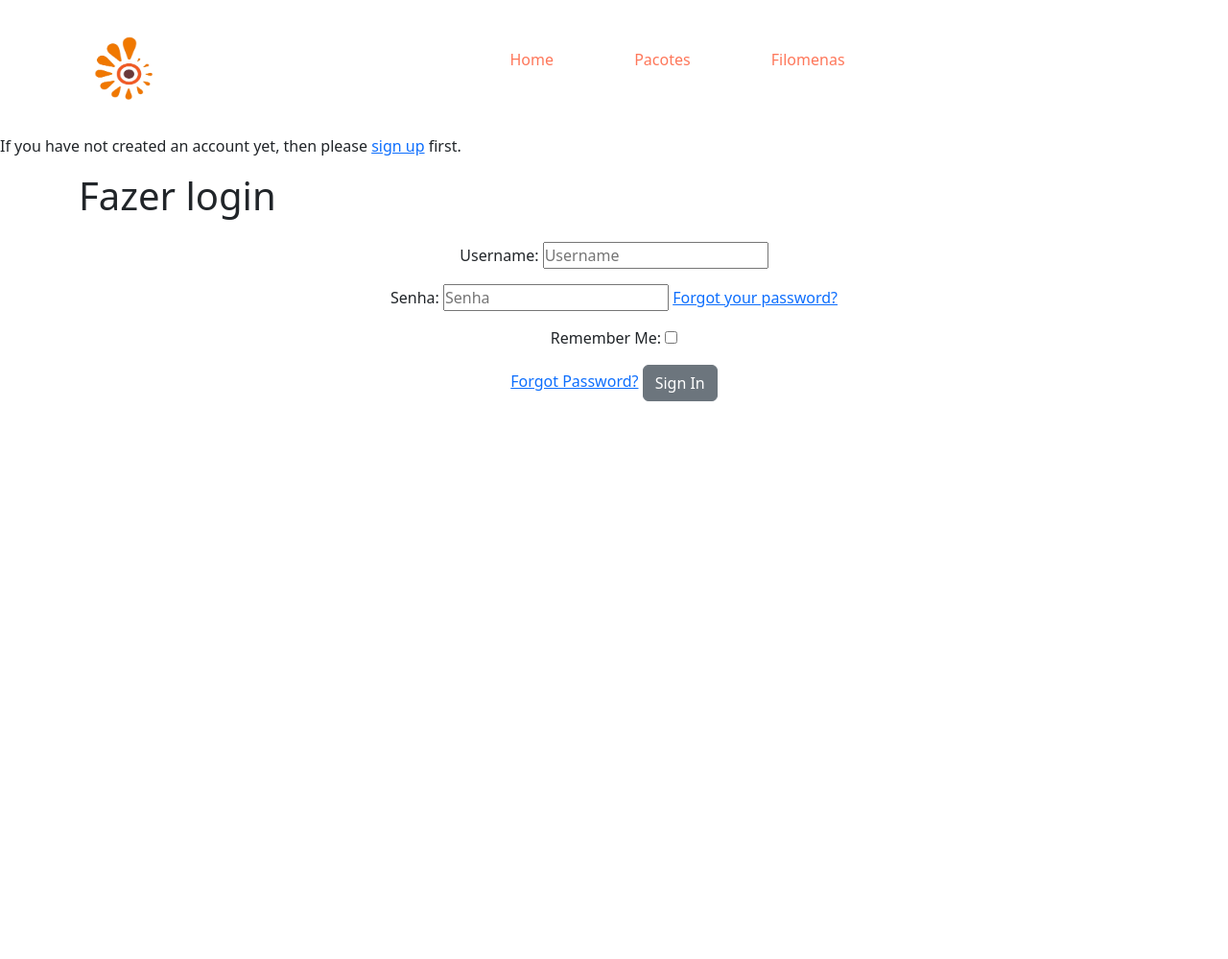
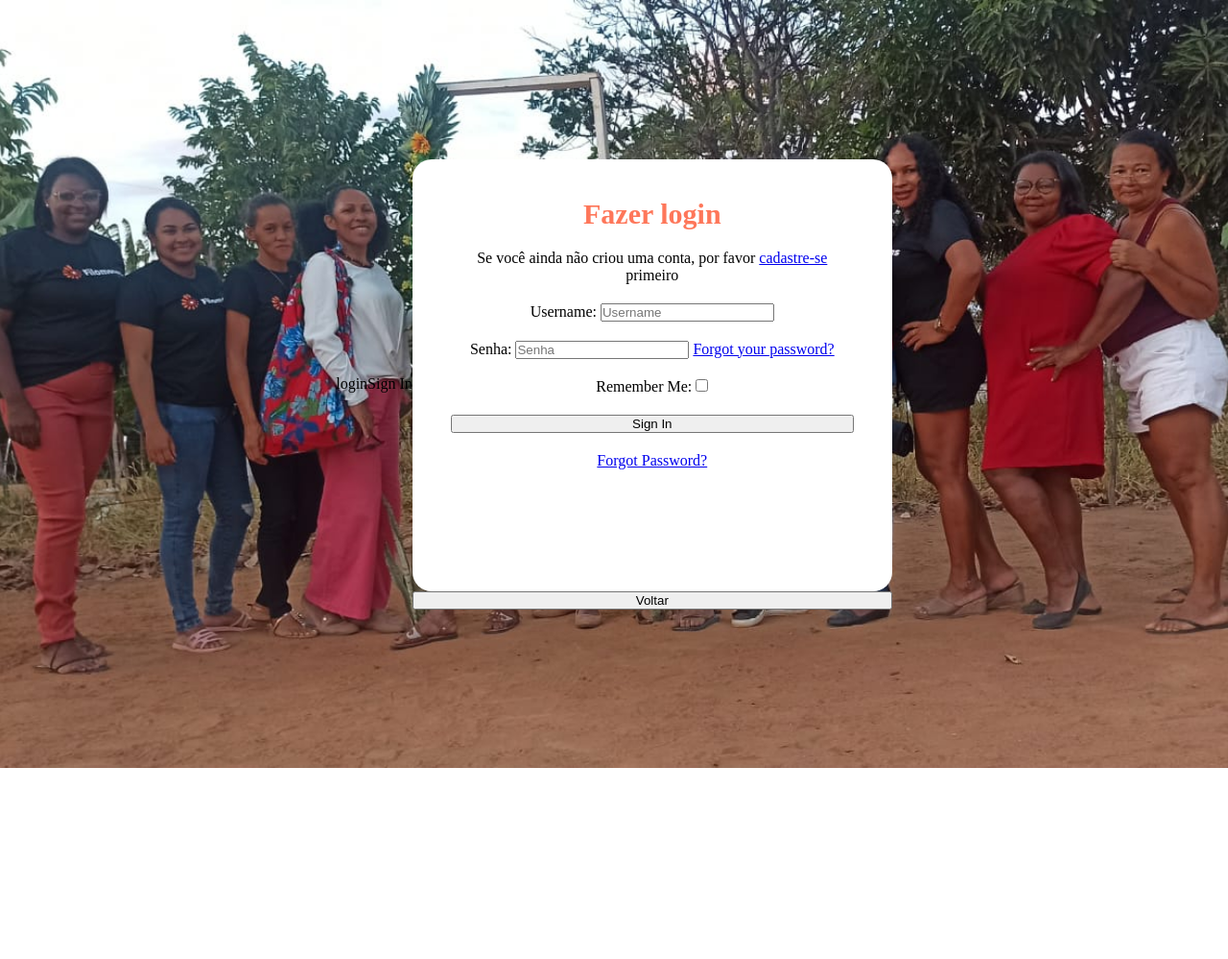
Before and after one commit to Mariarittha/Filomenas_site, a Django app: page /accounts/login/ in a window 1280 px wide. Shown: the top 999 px of the page at 96% size. After the commit the page ends 800 px from the top, so only its background shows below. Run offline with Django 4.2, Linux system fonts and the light colour scheme; some libraries are stand-ins or nearby versions.

Commit message:
estilizando tela de login

```diff
--- a/Filomenas/templates/Logado/minha_conta.html
+++ b/Filomenas/templates/Logado/minha_conta.html
@@ -8,6 +8,7 @@
 
 <h1>testando</h1>
 
+<a href="{% url 'account_logout' %}"><button class="btn btn-secondary">Sair</button></a>
 
 
 {% endblock body %}
--- a/Filomenas/views.py
+++ b/Filomenas/views.py
@@ -4,6 +4,9 @@ from django.shortcuts import render
 
 def index(request):
     return render (request, 'Visitantes/index.html')
+
+def teste(request):
+    return render(request,'Visitantes/form.html')
 
 # Com login
 
--- a/main/urls.py
+++ b/main/urls.py
@@ -3,13 +3,14 @@ from django.contrib import admin
 from django.urls import path, include
 from django.conf.urls.static import static
 from django.conf import settings
-from Filomenas.views import index, index_logado, Minha_conta
+from Filomenas.views import index, index_logado, Minha_conta,teste
 
 
 urlpatterns = [
     path('admin/', admin.site.urls),
     path('accounts/', include('allauth.urls')),
     path('', index, name='index'),
+    path('teste/', teste, name='teste'),
 
     #logado
 
--- a/static/css/estilo.css
+++ b/static/css/a.css
@@ -5,7 +5,7 @@
 }
 
 html{
-    height: 300vh;
+    height: 200vh;
 }
 
 .container{
@@ -25,7 +25,6 @@ header{
 
 }
 
-
 header ul{
     list-style-type: none;
 }
@@ -36,13 +35,13 @@ header ul li{
 }
 
 header ul li a{
-    color:#FE775A;
+    color:#E28743;
     text-decoration: none;
 }
 
 .btn-contato button{
     border: 0;
-    background-color: #FE775A;
+    background-color: #E28743;
     color: #fff;
     cursor: pointer;
     transition: .2s;
@@ -53,7 +52,20 @@ header ul li a{
     font-size: 0.8rem;
     font-weight: bold;
 }
-footer {
+
+/* footer {
+    padding: auto;
+    margin-top: 90px;
+    background-color: #E28743;
+    display: grid;
+    grid-template-columns: repeat(3, 1fr);
+    justify-items: center;
+    height: 350px;
+    width: 100%;
+    position: fixed;
+} */
+
+ footer {
     padding: auto;
     margin-top: 90px;
     background-color:#E28743;
@@ -66,6 +78,7 @@ footer {
     width: 100%;
 
 }
+
 
 .f {
     background-color:#E28743;
--- a/static/css/logado.css
+++ b/static/css/logado.css
@@ -3,78 +3,88 @@
     padding: 0;
     box-sizing: border-box;
 }
-
-html{
-    height: 300vh;
+body{
+    width: 100%;
+    height: 100vh;
+    background-image: url('/static/img/fil.jpeg');
+    background-position: center;
+    background-repeat: no-repeat;
+    background-size: cover;
+    display: flex;
+    align-items: center;
+    justify-content: center;
 }
-
 .container{
     max-width: 1200px;
     margin: auto;
 }
 
-.flex{
-    display: flex;
-    align-items: center;
-    justify-content: space-between;
-}
-
-header{
-    width: 100%;
-    padding: 30px 4%;
+form{
+    background-color: #fff;
+    max-width: 500px;
+    height: 450px;
+    padding: 40px;
+    border-radius: 20px;
 
 }
 
-header ul{
-    list-style-type: none;
+form h1{
+    text-align: center;
+    font-size: 30px;
+    color:#FE775A;
 }
 
-header ul li{
-    display: inline-block;
-    margin: 0 40px;
+form p{
+    text-align: center;
+    margin: 20px 0;
 }
 
-header ul li a{
-    color:#FE775A;
-    text-decoration: none;
+form p a{
+    text-align: center;
+    margin: 20px 0;
 }
 
-.btn-contato button{
+.input-single{
+    position: relative;
+    margin: 30px 0;
+
+}
+
+.input-single{
+    position: absolute;
+    left: 0;
+    bottom: 5px;
+    transition: all 0.2s;
+    cursor: text;
+}
+
+.input{
+    width: 100%;
     border: 0;
+    border-bottom: 2px solid #ccc;
+    padding: 5px;
+    font-size: 17px;
+    outline: none;
+}
+
+form .input-single.input:focus ~ label,
+form .input-single.input:valid ~ label{
+    transform: translateY(-24px);
+    font-size: 12px;
+    color: #FE775A;
+}
+
+.btn{
+    width: 100%;
+    text-align: center;
+
+}
+
+form input[type=submit]{
+    padding: 10px 40px;
+    border: 0;
+    border-radius: 10px;
     background-color: #FE775A;
     color: #fff;
     cursor: pointer;
-    transition: .2s;
-    padding: 0.5rem 1rem;
-    border: none;
-    outline: none;
-    border-radius: 20px;
-    font-size: 0.8rem;
-    font-weight: bold;
 }
-
-/* Estilos CSS para o footer */
-footer {
-    background-color: #E28743;
-    height: 150px; /* Altura do seu footer */
-    width: 100%;
-    position: fixed;
-    bottom: 0;
-    display: flex;
-    justify-content: space-around;
-    align-items: center;
-    z-index: 1000; /* Opcional: use z-index para garantir que o footer esteja na parte superior de outros elementos fixos */
-}
-
-/* Estilos CSS para o conteúdo dentro do footer */
-.rodape {
-    display: flex;
-    width: 100%;
-    justify-content: space-around;
-    align-items: center;
-    font-size: 18px;
-    font-family: 'Source Sans Pro', 'sans-serif';
-    color: white;
-}
-
-/* Estilos adicionais conforme necessário */
--- a/static/css/style.css
+++ b/static/css/style.css
@@ -60,7 +60,6 @@ footer {
     display: grid;
     grid-template-columns: repeat(3, 1fr);
     justify-items: center;
-    position: fixed;
     height: 350px;
     bottom: 0;
     width: 100%;
--- a/templates/account/login.html
+++ b/templates/account/login.html
@@ -1,13 +1,55 @@
-{% extends "account/base.html" %}
-
+{% load static %}
 {% load i18n %}
 {% load account socialaccount %}
-
 {% block head_title %}login{% trans "Sign In" %}{% endblock %}
 
+{% block content %}
+<!DOCTYPE html>
+<html lang="en">
+<head>
+  <meta charset="UTF-8">
+  <meta name="viewport" content="width=device-width, initial-scale=1.0">
+  <link href="{% static 'css/logado.css' %}" rel="stylesheet">
+  <title>tela de login</title>
+</head>
+<body>
 
-     {% block content %}
+  <section class="form-container">
+    <div class="container">
 
+        <form method="POST" action="{% url 'index_logado' %}">
+          <h1>Fazer login</h1>
+          <p> Se você ainda não criou uma conta, por favor
+            <a href="{{ signup_url }}">cadastre-se</a> primeiro</p>
+
+          {% csrf_token %}
+           {{ form.as_p }}
+           {% if redirect_field_value %}
+
+            <div class="input-single">
+              <input type="hidden" name="{{ redirect_field_name }}" class="input" id="nome-box" value="{{ redirect_field_value }}" required/>
+             {% endif %}
+
+             <div class="btn">
+              <button class="btn btn-secondary" type="submit">{% trans "Sign In" %}</button>
+
+            </div>
+            <p><a class="button secondaryAction" href="{% url 'account_reset_password' %}">{% trans "Forgot Password?" %}</a></p>
+
+
+            </div>
+        </form>
+        <a href="{% url 'index' %}"><button class="btn btn-secondary">Voltar</button></a>
+
+    </div>
+</section>
+
+</body>
+</html>
+
+
+
+<!--
      {% get_providers as socialaccount_providers %}
 
   {% if socialaccount_providers %}
@@ -33,40 +75,11 @@
   {% endif %}
 
 
-      <section class="form-container">
-        <div class="container">
-          <h1>Fazer login</h1>
 
-
-        <form class="login text-center m-4" method="POST" action="{% url 'index_logado' %}">
-          {% csrf_token %}
-          {{ form.as_p }}
-          {% if redirect_field_value %}
-
-
-            <!-- <div class="mb-3">
-                <label for="nome" class="form-label"><strong>Nome</strong></label>
-                {{ form.nome }}
-            </div> -->
-
-            <input type="hidden" name="{{ redirect_field_name }}" value="{{ redirect_field_value }}" />
-            {% endif %}
-            <a class="button secondaryAction" href="{% url 'account_reset_password' %}">{% trans "Forgot Password?" %}</a>
-            <button class="btn btn-secondary" type="submit">{% trans "Sign In" %}</button>
-
-        </form>
-      </div>
-     </section>
-
-
+ -->
 
 
      <!-- <h1 class="m-4 text-center">{% trans "Sign In" %}</h1> -->
 
 
-
-
-
-
-
 {% endblock %}
--- a/templates/base.html
+++ b/templates/base.html
@@ -5,7 +5,7 @@
 <head>
     <meta charset="UTF-8">
     <meta name="viewport" content="width=device-width, initial-scale=1.0">
-    <link href="{% static 'css/style.css' %}" rel="stylesheet">
+    <link href="{% static 'css/a.css' %}" rel="stylesheet">
     <link href="https://cdn.jsdelivr.net/npm/bootstrap@5.3.2/dist/css/bootstrap.min.css" rel="stylesheet" integrity="sha384-T3c6CoIi6uLrA9TneNEoa7RxnatzjcDSCmG1MXxSR1GAsXEV/Dwwykc2MPK8M2HN" crossorigin="anonymous">
     <title>Bem-vindos</title>
 </head>
@@ -20,7 +20,7 @@
 
             <div class="flex">
 
-            <a href="#"><img src="{% static 'img/logo.png' %}" width="100" height="80"></a>
+            <a href="#"><img src="{% static 'img/logo.png' %}" width="70" height="60"></a>
 
             <nav>
                 <ul>
--- a/templates/base_logado.html
+++ b/templates/base_logado.html
@@ -4,7 +4,7 @@
 <head>
     <meta charset="UTF-8">
     <meta name="viewport" content="width=device-width, initial-scale=1.0">
-    <link href="{% static 'css/estilo.css' %}" rel="stylesheet">
+    <link href="{% static 'css/a.css' %}" rel="stylesheet">
     <link href="https://cdn.jsdelivr.net/npm/bootstrap@5.3.2/dist/css/bootstrap.min.css" rel="stylesheet" integrity="sha384-T3c6CoIi6uLrA9TneNEoa7RxnatzjcDSCmG1MXxSR1GAsXEV/Dwwykc2MPK8M2HN" crossorigin="anonymous">
     <title>Bem-vindos</title>
 </head>
@@ -24,7 +24,7 @@
 
             <nav>
                 <ul>
-                    <li><a href="#">Home</a></li>
+                    <li><a href="{% url 'index_logado' %}">Home</a></li>
                     <li><a href="#">Pacotes</a></li>
                     <li><a href="#">Filomenas</a></li>
                 </ul>
```
Also changed, not shown: Filomenas/templates/Visitantes/form.html (added, +31 -0 lines), templates/b.html (+40 -23 lines), static/img/fil.jpeg (added).
